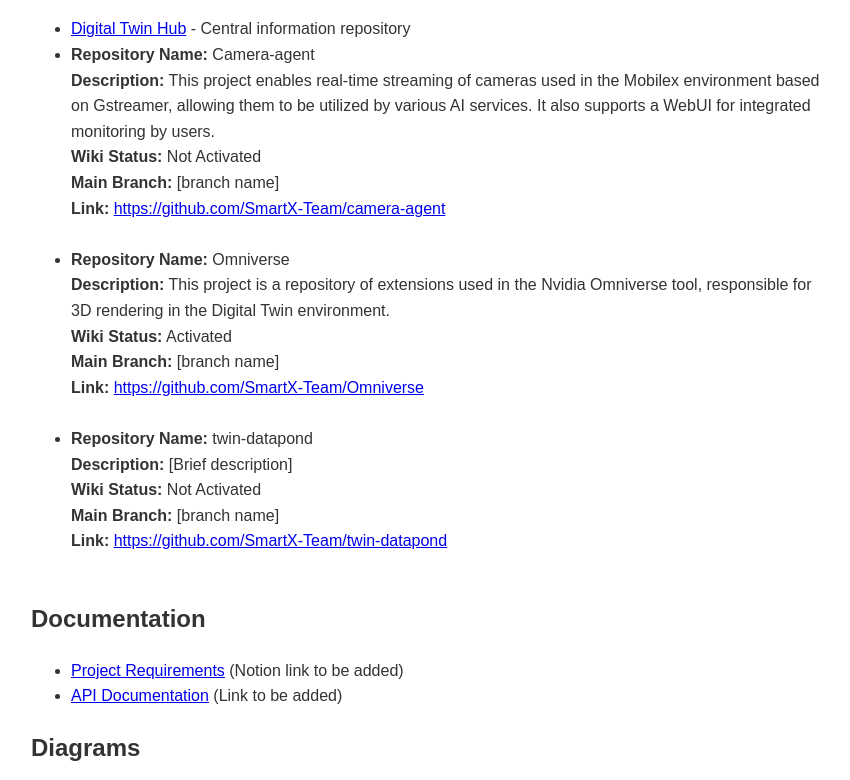
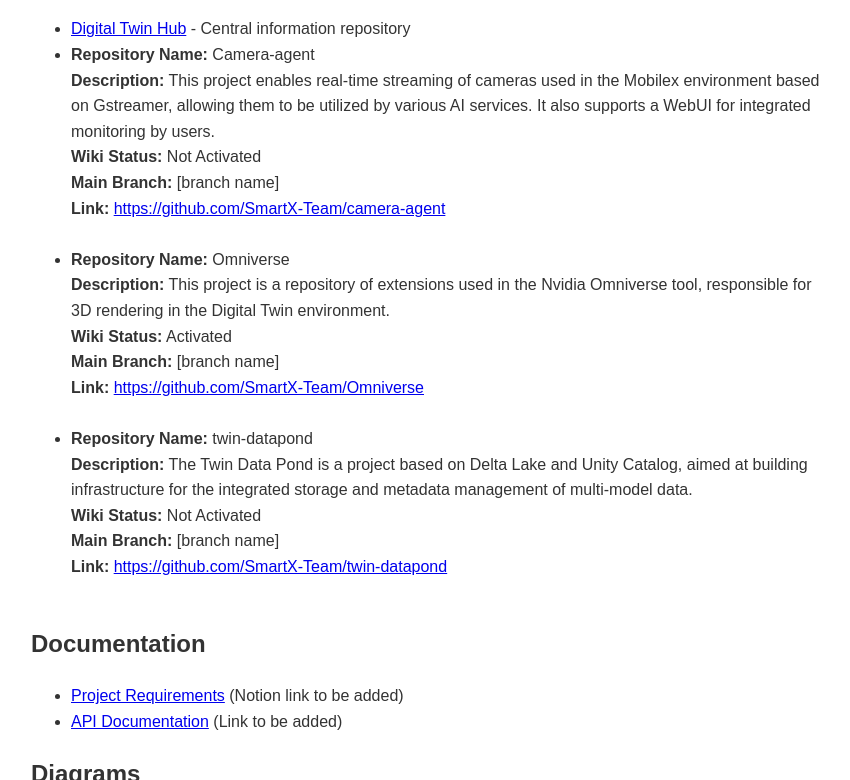
Before and after one commit to SmartX-Team/digital-twin-hub, a plain HTML site: page index.html in a window 1280 px wide. Shown: the part 411-1191 px from the top of the page, without its empty margins (209-1059 px from the left). Drawn offline with Linux system fonts and the light colour scheme.

Commit message:
Update index.html

```diff
--- a/index.html
+++ b/index.html
@@ -93,7 +93,7 @@
                 </li><br/>
                 <li>
                     <strong>Repository Name:</strong> twin-datapond<br>
-                    <strong>Description:</strong> [Brief description]<br>
+                    <strong>Description:</strong> The Twin Data Pond is a project based on Delta Lake and Unity Catalog, aimed at building infrastructure for the integrated storage and metadata management of multi-model data.<br>
                     <strong>Wiki Status:</strong> Not Activated<br>
                     <strong>Main Branch:</strong> [branch name]<br>
                     <strong>Link:</strong> <a href="https://github.com/SmartX-Team/twin-datapond">https://github.com/SmartX-Team/twin-datapond</a>
```
